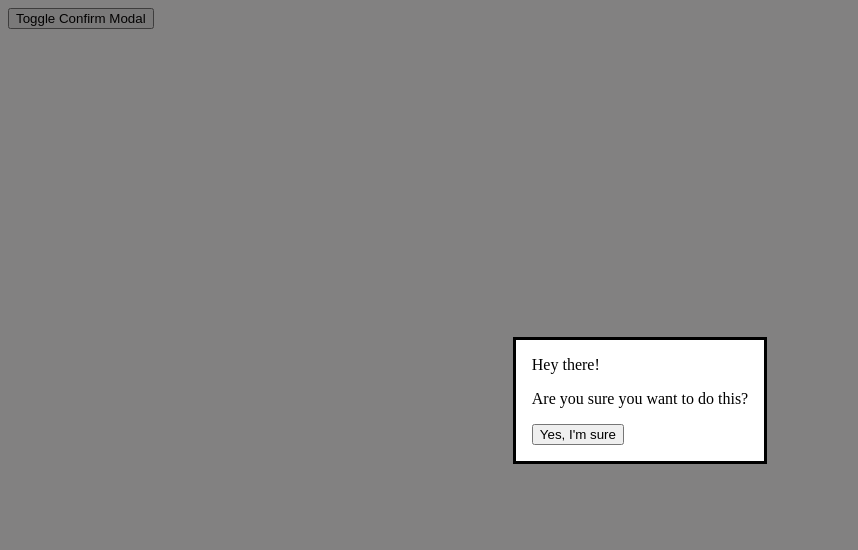
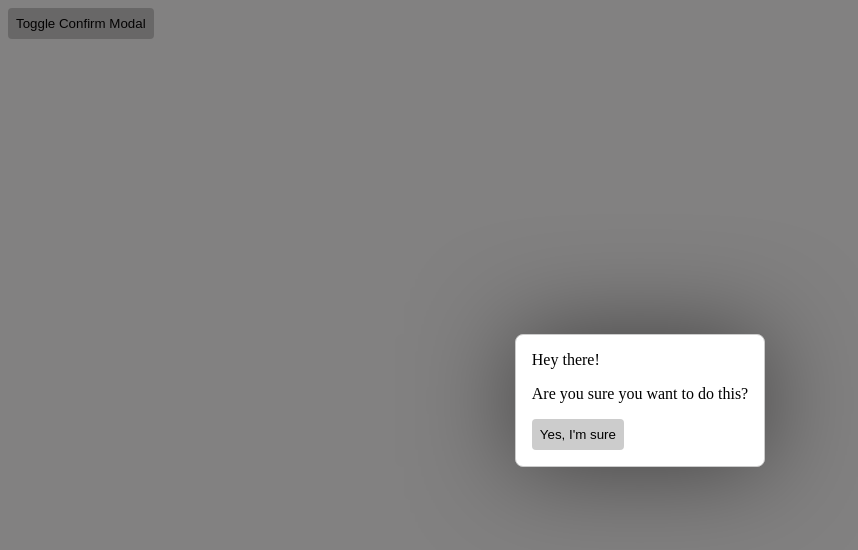
Before and after one commit to iamsomraj/vue-ts-playground, a Vue app: page / in a window 1280 px wide. Both pictures are taken after a click on the button "Toggle Confirm Modal". Shown: the top 550 px of the page, without its empty margins (0-858 px from the left). Built offline with nearby package versions, Linux system fonts and the light colour scheme.

Commit message:
👌 IMPROVE: added basic styles

```diff
--- a/src/components/ConfirmModal.vue
+++ b/src/components/ConfirmModal.vue
@@ -23,4 +23,23 @@ const closeModal = () => {
 }
 </script>
 
-<style scoped></style>
+<style scoped>
+dialog {
+  border: solid 1px #ccc;
+  border-radius: 8px;
+  padding: 1rem;
+  box-shadow: 0 0 100px rgba(0, 0, 0, 0.5);
+}
+button {
+  margin: 0rem;
+  padding: 0.5rem;
+  border-radius: 4px;
+  border: none;
+  background-color: #ccc;
+  cursor: pointer;
+  font: 500 sans-serif;
+}
+dialog::backdrop {
+  background-color: rgba(6, 4, 4, 0.5);
+}
+</style>
--- a/src/components/Modal/Root.vue
+++ b/src/components/Modal/Root.vue
@@ -17,17 +17,3 @@ onUnmounted(() => {
   dialog.value?.close()
 })
 </script>
-
-<style scoped>
-dialog {
-  position: fixed;
-  top: 0;
-  left: 0;
-  right: 0;
-  bottom: 0;
-}
-
-dialog::backdrop {
-  background-color: rgba(6, 4, 4, 0.5);
-}
-</style>
--- a/src/views/HomeView.vue
+++ b/src/views/HomeView.vue
@@ -13,3 +13,15 @@ const toggle = () => {
   showModal.value = !showModal.value
 }
 </script>
+
+<style scoped>
+button {
+  margin: 0rem;
+  padding: 0.5rem;
+  border-radius: 4px;
+  border: none;
+  background-color: #ccc;
+  cursor: pointer;
+  font-weight: 500;
+}
+</style>
```
